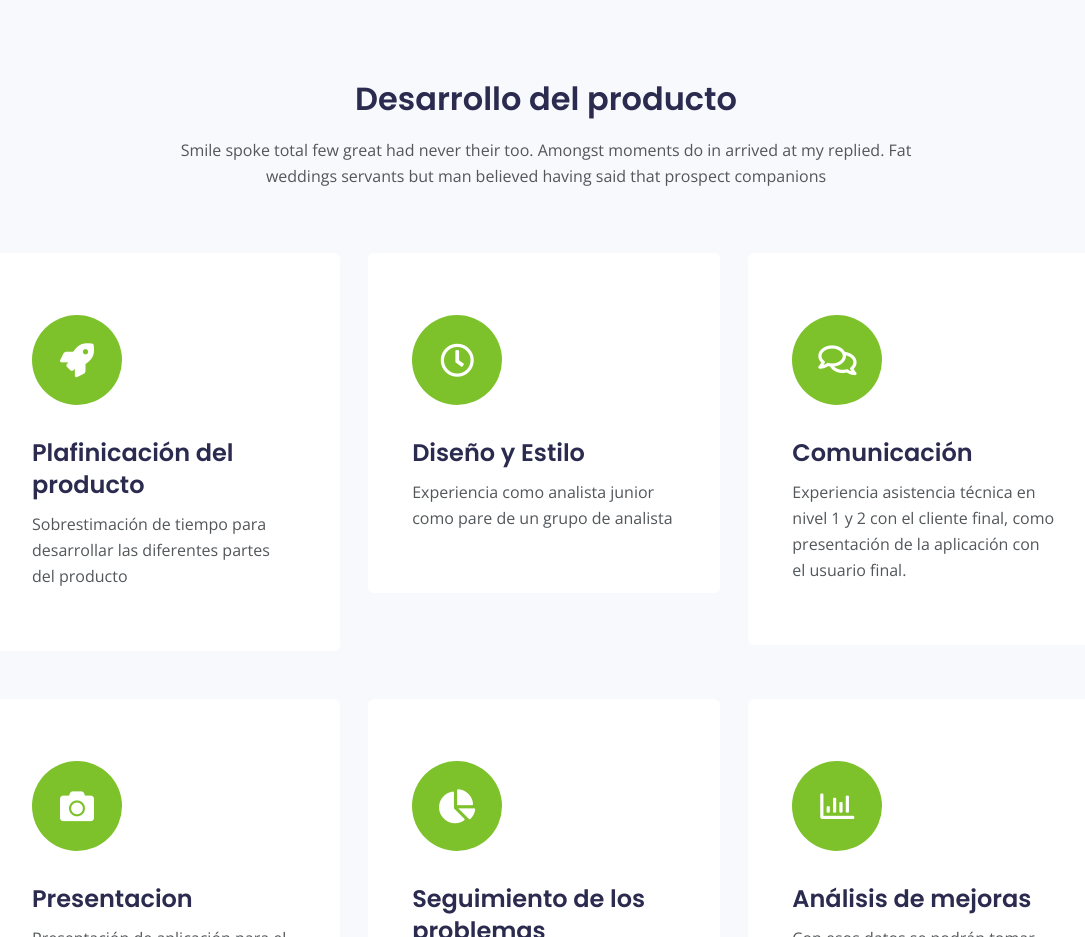
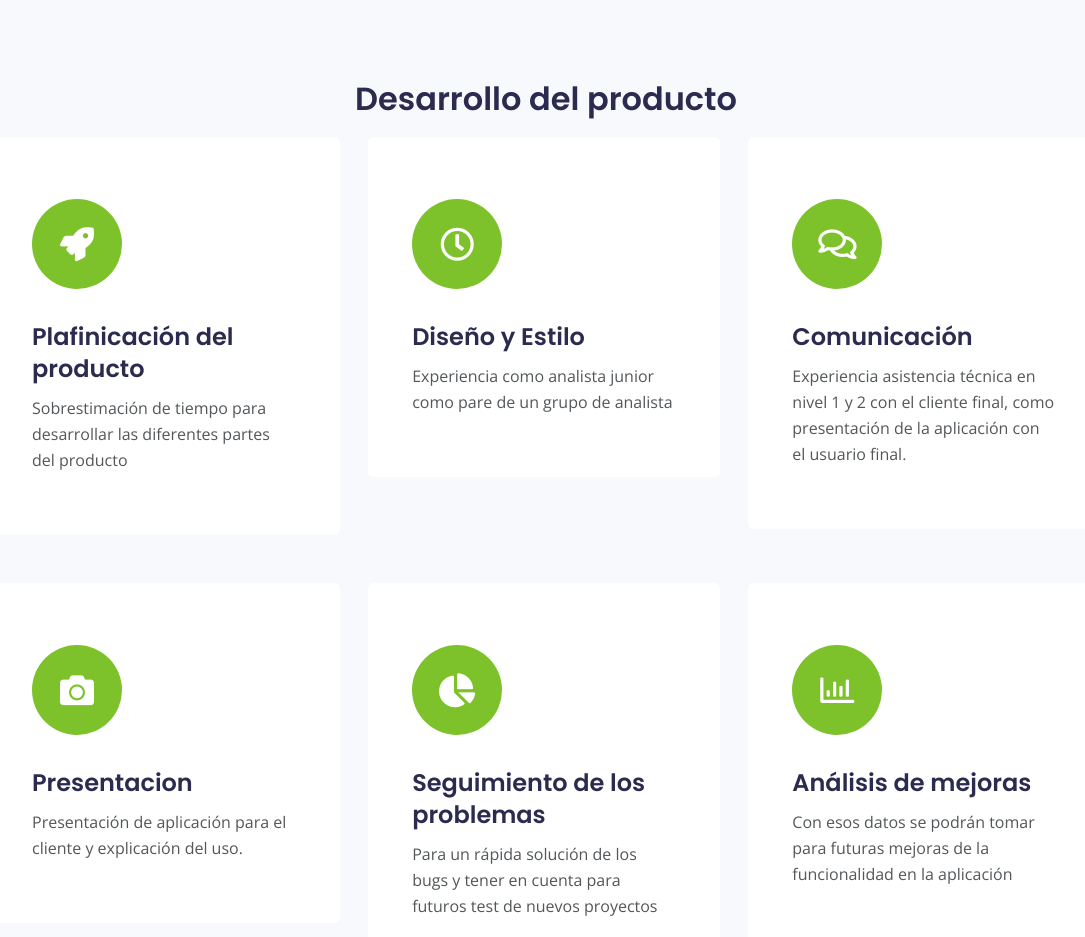
Before and after one commit to MiguelMB/miguelmb.github.io, a plain HTML site: page index.html in a window 1280 px wide. Shown: the part 3540-4477 px from the top of the page, without its empty margins (94-1179 px from the left). Drawn offline with nearby package versions, Linux system fonts and the light colour scheme.

Commit message:
Update Texto desarrollo del producto

```diff
--- a/index.html
+++ b/index.html
@@ -264,7 +264,6 @@
                 <div class="row">
                     <div class="col-lg-12">
                         <h2 class="h2-heading">Desarrollo del producto</h2>
-                        <p class="p-heading">Smile spoke total few great had never their too. Amongst moments do in arrived at my replied. Fat weddings servants but man believed having said that prospect companions</p>
                     </div> <!-- end of col -->
                 </div> <!-- end of row -->
                 <div class="row">
```
